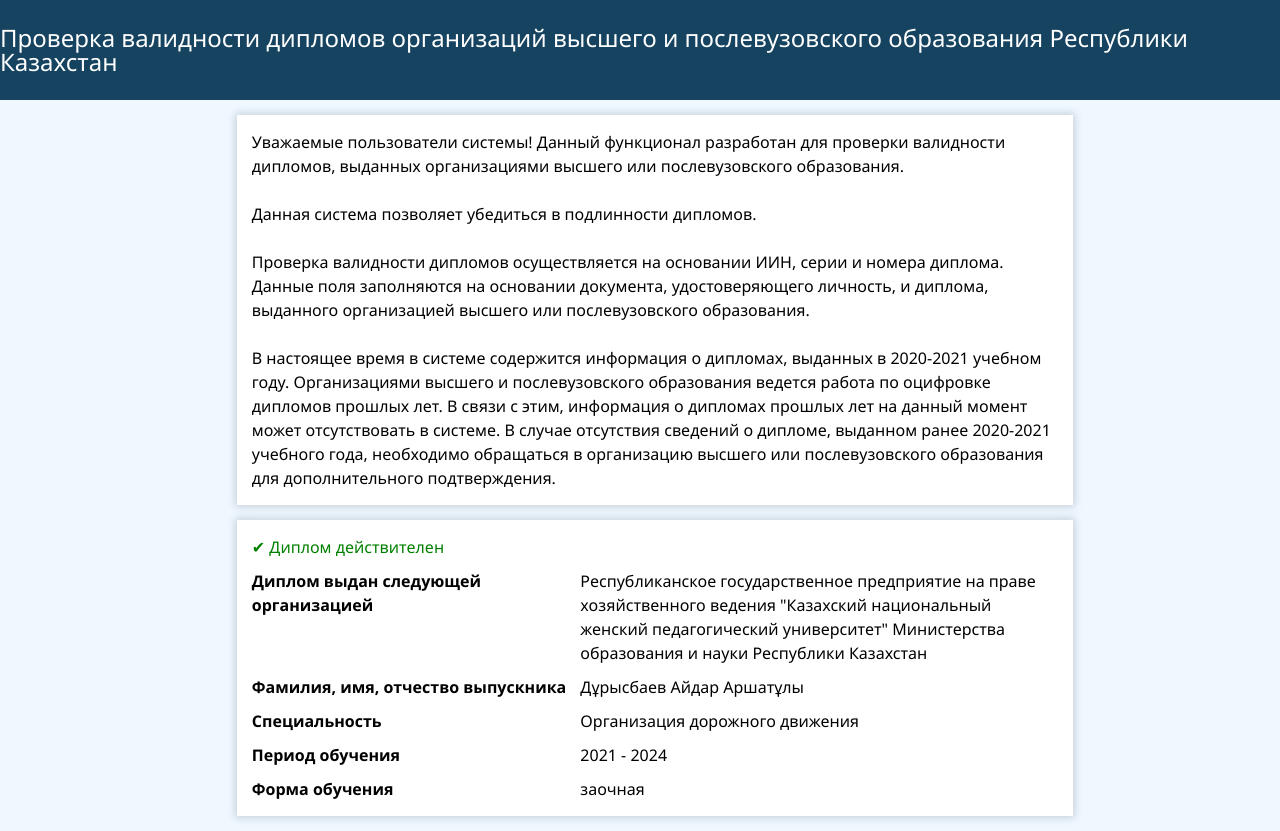
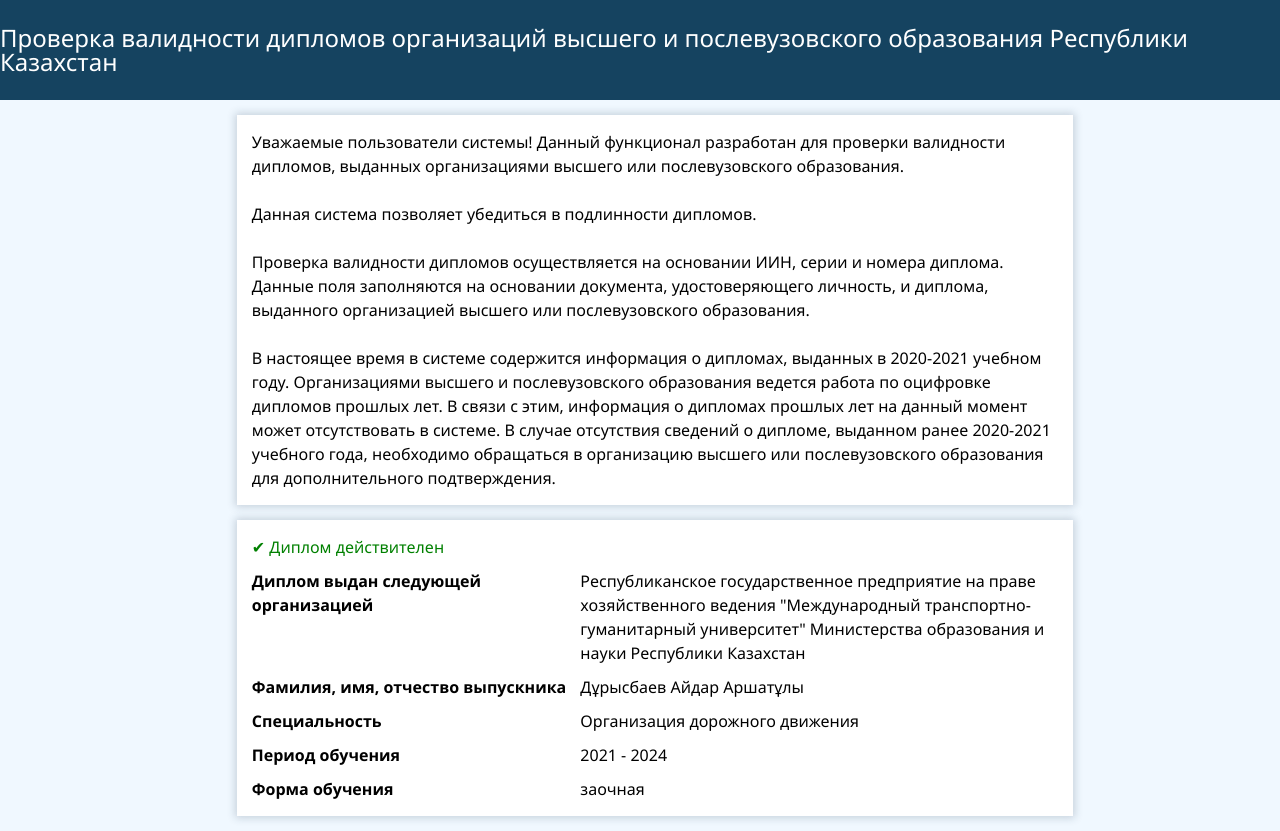
Before and after one commit to kzCertificateTest/29.07.1999., a plain HTML site: page index.html in a window 1280 px wide. Drawn offline with Linux system fonts and the light colour scheme.

Commit message:
Update index.html

```diff
--- a/index.html
+++ b/index.html
@@ -27,7 +27,7 @@
                 <div class="result__content">
                     <p style="font-weight: bold;">Диплом выдан следующей организацией</p>
                     <!-- редакт -->
-                    <p>Республиканское государственное предприятие на праве хозяйственного ведения "Казахский национальный женский педагогический университет" Министерства образования и науки Республики Казахстан</p>
+                    <p>Республиканское государственное предприятие на праве хозяйственного ведения "Международный транспортно-гуманитарный университет" Министерства образования и науки Республики Казахстан</p>
                     <p style="font-weight: bold;">Фамилия, имя, отчество выпускника</p>
                     <!-- редакт -->
                     <p>Дұрысбаев Айдар Аршатұлы</p>
```
